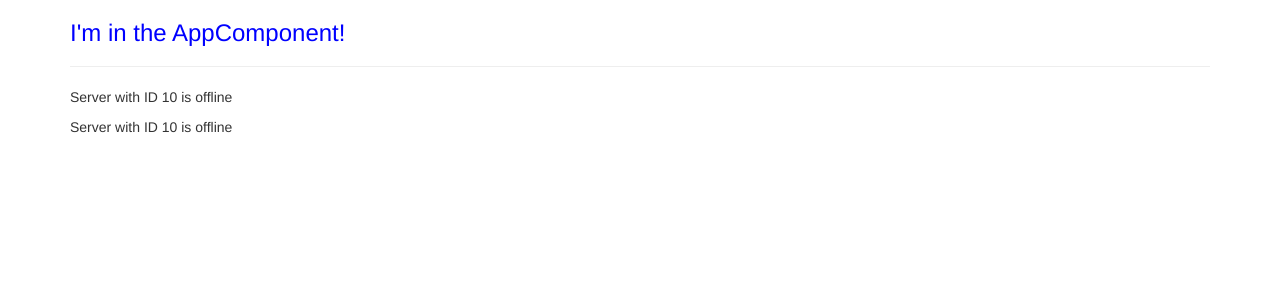
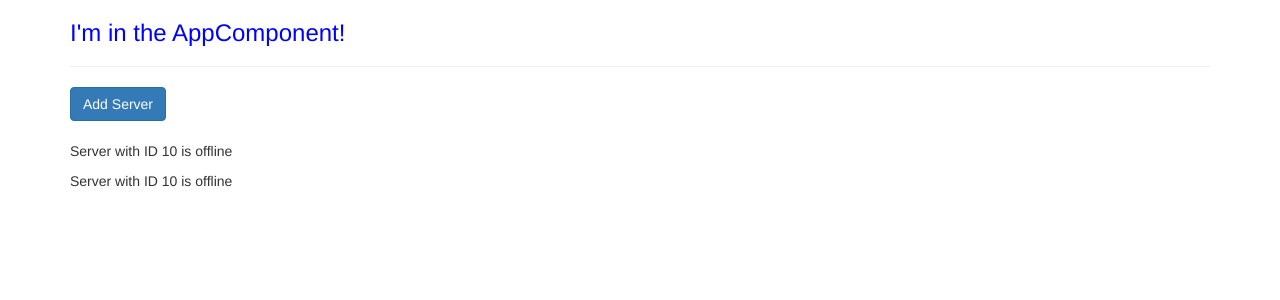
Before and after one commit to melarenina/angularTrial, an Angular app: page / in a window 1280 px wide. Shown: the top 300 px of the page. Built offline with nearby package versions, Linux system fonts and the light colour scheme.

Commit message:
Property Binding

```diff
--- a/src/app/servers/servers.component.html
+++ b/src/app/servers/servers.component.html
@@ -1,2 +1,5 @@
+<button class="btn btn-primary" [disabled]="!allowNewServer">Add Server</button>
+<br />
+<br />
 <app-server></app-server>
 <app-server></app-server>
--- a/src/app/servers/servers.component.ts
+++ b/src/app/servers/servers.component.ts
@@ -11,12 +11,23 @@
     <app-server></app-server>
     <app-server></app-server>`*/
 
-    templateUrl: './servers.component.html',
+  templateUrl: './servers.component.html',
   styleUrls: ['./servers.component.css']
 })
 export class ServersComponent implements OnInit {
 
-  constructor() { }
+  allowNewServer = false;
+
+  constructor() {
+     //After 2000 miliseconds (2 seconds), I want to execute a function
+     //Pass the arguments on the () and describes the function on the {}
+    setTimeout(() => {
+      this.allowNewServer = true;
+    }, 2000);{
+
+    }
+
+  }
 
   ngOnInit(): void {
   }
```
